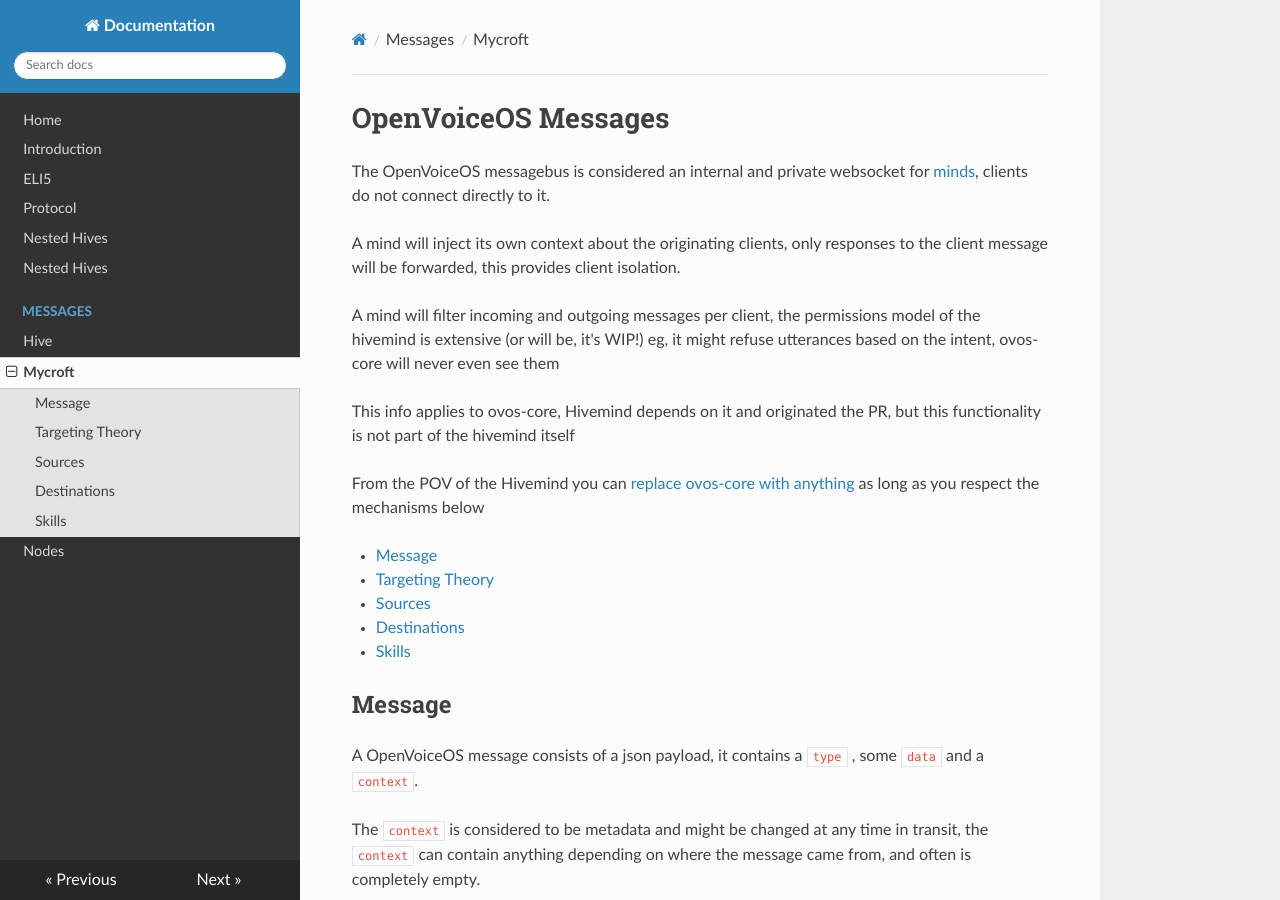
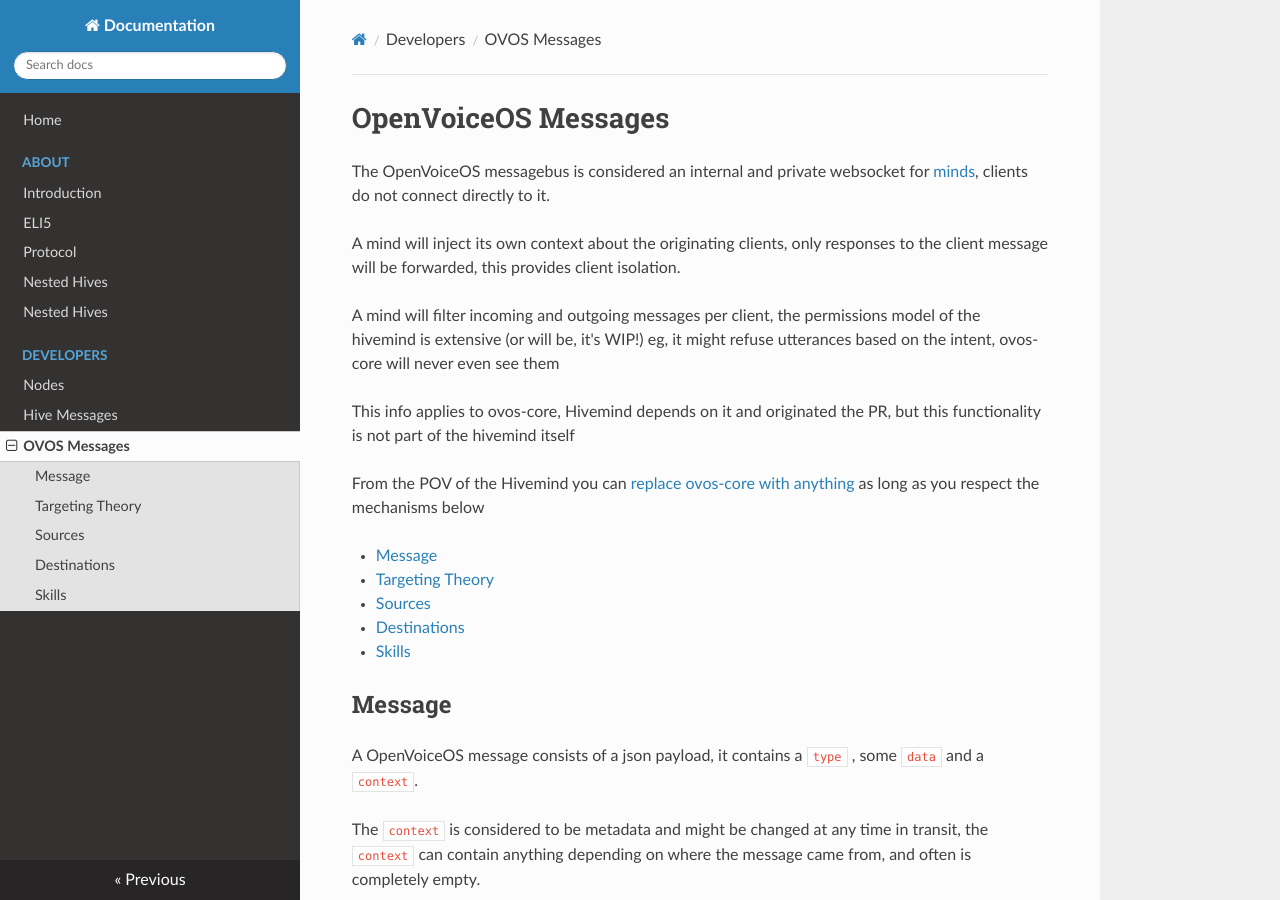
Before and after one commit to JarbasHiveMind/HiveMind-community-docs, an MkDocs documentation site: the page built from docs/mycroft.md, in a window 1280 px wide and 900 px high. Built offline with MkDocs 1.6.1, drawn with Linux system fonts in a browser that asks for light colours; nearby versions of some CDN libraries.

Commit message:
reorg navbar

```diff
--- a/mkdocs.yml
+++ b/mkdocs.yml
@@ -2,14 +2,15 @@ site_name: Documentation
 site_url: https://jarbashivemind.github.io/HiveMind-community-docs/
 nav:
     - Home: index.md
-    - Introduction: introduction.md
-    - ELI5: eli5.md
-    - Protocol: protocol.md
-    - Nested Hives: nested.md
-    - Bridges: nested.md
-    - Messages:
-      - Hive: hive.md
-      - Mycroft: mycroft.md
-    - Nodes: nodes.md
+    - About:
+      - Introduction: introduction.md
+      - ELI5: eli5.md
+      - Protocol: protocol.md
+      - Nested Hives: nested.md
+      - Bridges: nested.md
+    - Developers:
+      - Nodes: nodes.md
+      - Hive Messages: hive.md
+      - OVOS Messages: mycroft.md
 
 theme: readthedocs
```
